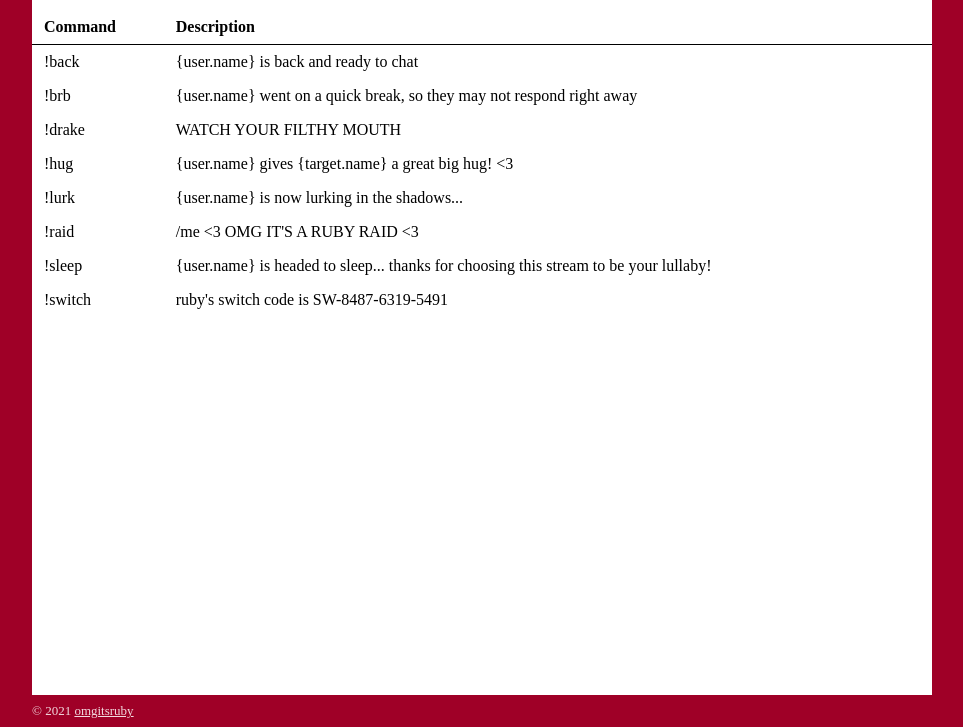
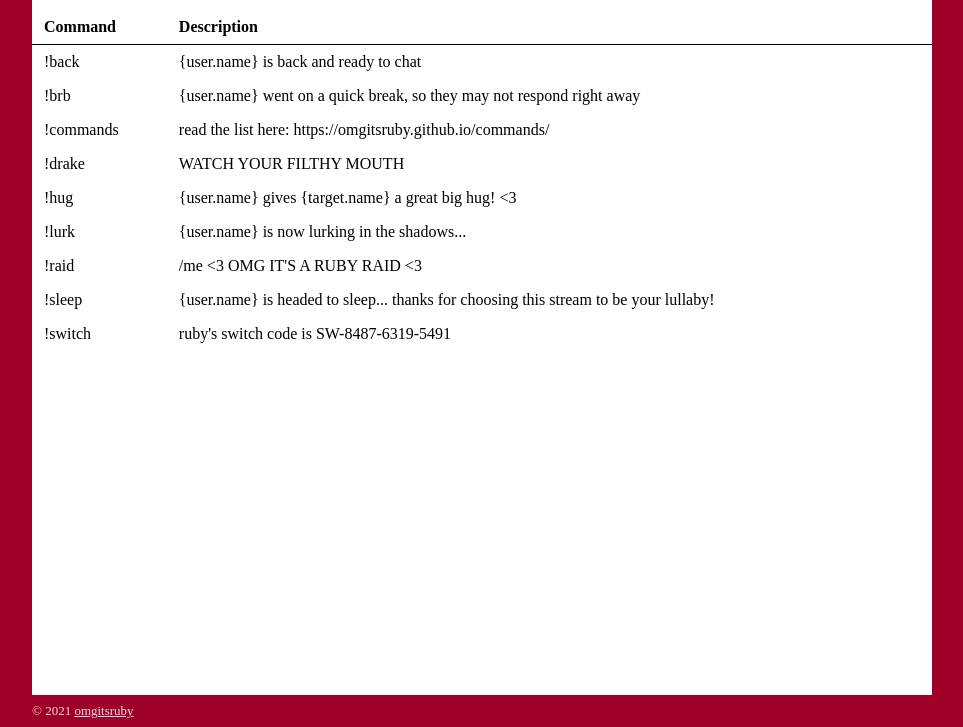
Before and after one commit to omgitsruby/omgitsruby.github.io, a website: page commands/index.html in a window 1280 px wide. Shown: the part 73-800 px from the top of the page, without its empty margins (158-1121 px from the left). Drawn offline with Linux system fonts and the light colour scheme; a web font is replaced by a local one.

Commit message:
Add !commands command

```diff
--- a/commands/index.html
+++ b/commands/index.html
@@ -152,6 +152,10 @@
         command: `!back`,
         description: `{user.name} is back and ready to chat`,
       },
+      {
+        command: `!commands`,
+        description: `read the list here: https://omgitsruby.github.io/commands/`,
+      },
     ]
 
     commands.sort(sortCommands).forEach(({ command, description }) => {
```
